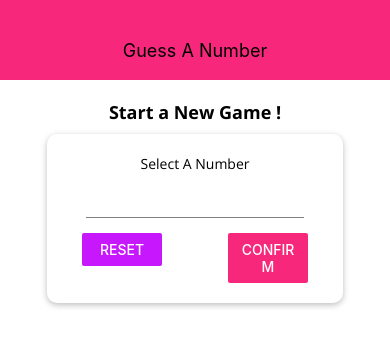
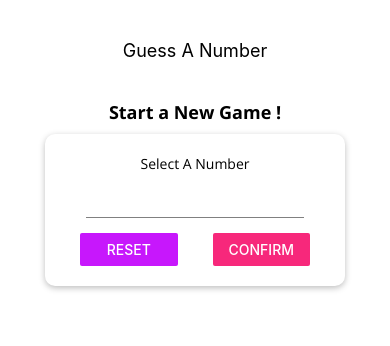
Before and after one commit to abdelaziz123456/guessNumber-reactNative, a React Native app: screen / in a window 390 px wide. Shown: the top 346 px of the page. Built offline with nearby package versions, Linux system fonts and the light colour scheme.

Commit message:
make the app responsive to different screens and orientation

```diff
--- a/app.json
+++ b/app.json
@@ -3,7 +3,7 @@
     "name": "guessNumber-reactNative",
     "slug": "guessNumber-reactNative",
     "version": "1.0.0",
-    "orientation": "portrait",
+    "orientation": "default",
     "icon": "./assets/icon.png",
     "userInterfaceStyle": "light",
     "splash": {
--- a/components/Header.js
+++ b/components/Header.js
@@ -1,5 +1,5 @@
 import React from 'react'
-import { StyleSheet, Text, View } from 'react-native'
+import { StyleSheet, Text, View,Platform } from 'react-native'
 import colors from '../constants/colors'
 export default function Header(props) {
   return (
@@ -15,7 +15,7 @@ header:{
     width:'100%',
     height:80,
     paddingTop:20,
-    backgroundColor:colors.primary,
+    backgroundColor:Platform.OS == '' ?  colors.primary : 'white',
     alignItems:'center',
     justifyContent:'center'
 },
--- a/package.json
+++ b/package.json
@@ -9,12 +9,13 @@
     "web": "expo start --web"
   },
   "dependencies": {
+    "@expo/cli": "^0.3.2",
     "expo": "~46.0.9",
     "expo-app-loading": "~2.1.0",
     "expo-font": "~10.2.0",
     "expo-status-bar": "~1.4.0",
     "react": "18.0.0",
-    "react-native": "0.69.5"
+    "react-native": "0.69.6"
   },
   "devDependencies": {
     "@babel/core": "^7.12.9"
--- a/screens/GameScreen.js
+++ b/screens/GameScreen.js
@@ -7,6 +7,8 @@ import {
   Alert,
   ScrollView,
   FlatList,
+  Dimensions,
+  SafeAreaView
 } from "react-native";
 import Card from "../components/Card";
 import MainButton from "../components/MainButton";
@@ -30,8 +32,20 @@ export default function GameScreen(props) {
   const [pastGuesses, setPastGuesses] = useState([{key:'1',guessValue:initialGuess.toString()}]);
   const currentLow = useRef(1);
   const currentHigh = useRef(100);
+  const [deviceHeight,setDeviceHeight]=useState(Dimensions.get('window').height)
 
   const { userChoice, onGameOver } = props;
+
+
+  useEffect(()=>{
+    const updateLayout=()=>{
+      setDeviceHeight(Dimensions.get('window').height)
+    }
+    Dimensions.addEventListener('change',updateLayout)
+    return ()=>{
+      Dimensions.removeEventListener('change',updateLayout)
+    }
+  })
   useEffect(() => {
     if (currentGuess == props.userChoice) {
       props.onGameOver(pastGuesses.length);
@@ -63,7 +77,13 @@ export default function GameScreen(props) {
 
     setPastGuesses([ ...pastGuesses,{key:(pastGuesses.length+1).toString(),guessValue:nextNum.toString()}]);
   };
+
+
+  if(Dimensions.get('window').height <500){
+
+  console.log('landscape')
   return (
+    <SafeAreaView>
     <View
       style={{
        justifyContent: "center",
@@ -73,15 +93,16 @@ export default function GameScreen(props) {
     >
       <Card style={styles.inputContainer}>
         <Text style={defaultStyles.titleText}>Opponent's Guess</Text>
-        <View style={styles.numContainer}>
-          <Text style={{ textAlign: "center", color: colors.accent }}>
-            {currentGuess}
-          </Text>
-        </View>
+
         <View style={styles.buttonContainer}>
           <MainButton onPress={nextGuessHandler.bind(this, "lower")}>
             <Ionicons name="md-remove" size={24} color="white" />
           </MainButton>
+          <View style={{...styles.numContainer,width:50}}>
+          <Text style={{ textAlign: "center", color: colors.accent,fontSize:20 }}>
+            {currentGuess}
+          </Text>
+        </View>
           <MainButton onPress={nextGuessHandler.bind(this, "greater")}>
             <Ionicons name="md-add" size={24} color="white" />
           </MainButton>
@@ -98,7 +119,45 @@ export default function GameScreen(props) {
 
         )}  />
     </View>
+    </SafeAreaView>
   );
+}else{
+  console.log('portrait')
+  return (<View
+  style={{
+   justifyContent: "center",
+    alignItems: "center",
+    marginVertical: 10,
+  }}
+>
+  <Card style={styles.inputContainer}>
+    <Text style={defaultStyles.titleText}>Opponent's Guess</Text>
+    <View style={styles.numContainer}>
+      <Text style={{ textAlign: "center", color: colors.accent }}>
+        {currentGuess}
+      </Text>
+    </View>
+    <View style={styles.buttonContainer}>
+      <MainButton onPress={nextGuessHandler.bind(this, "lower")}>
+        <Ionicons name="md-remove" size={24} color="white" />
+      </MainButton>
+      <MainButton onPress={nextGuessHandler.bind(this, "greater")}>
+        <Ionicons name="md-add" size={24} color="white" />
+      </MainButton>
+    </View>
+  </Card>
+
+
+  <FlatList contentContainerStyle={{alignItems:"center",paddingBottom:150}} data={pastGuesses} renderItem={({item})=>(
+      <View key={item.key} style={styles.listItem}>
+        <BodyText>#{item.key}</BodyText>
+        <BodyText>{item.guessValue}</BodyText>
+      </View>
+
+
+    )}  />
+</View>)
+}
 }
 
 let styles = StyleSheet.create({
@@ -112,8 +171,10 @@ let styles = StyleSheet.create({
   buttonContainer: {
     flexDirection: "row",
     width: "100%",
+    alignItems:'center',
     justifyContent: "space-between",
     paddingHorizontal: 15,
+    marginTop:Dimensions.get('window').height >580 ? 20 :5
   },
   inputContainer: {
     width: 300,
@@ -128,6 +189,6 @@ let styles = StyleSheet.create({
     marginVertical:10,
     backgroundColor:'white',
     justifyContent:'space-around',
-    width:'60%'
+    width:Dimensions.get('window').width>350 ? '60%' : '80%'
   }
 });
--- a/screens/GameoverScreen.js
+++ b/screens/GameoverScreen.js
@@ -1,13 +1,22 @@
-import { View, Text, StyleSheet, Button, Image } from "react-native";
+import { View, Text, StyleSheet, Button, Image, Dimensions, ScrollView,SafeAreaView } from "react-native";
 
-import React from "react";
+import React,{useState} from "react";
 import BodyText from "../components/BodyText";
 import TitleText from "../components/TitleText";
 import colors from "../constants/colors";
 import MainButton from "../components/MainButton";
 
 export default function GameoverScreen(props) {
+
+  const [deviceWidth,setDeviceWidth]=useState(Dimensions.get('window').width)
+const setLayout=()=>{
+  setDeviceWidth(Dimensions.get('window').width);
+
+}
+  Dimensions.addEventListener('change',setLayout)
   return (
+    <SafeAreaView>
+    <ScrollView>
     <View style={styles.screen}>
       <TitleText>The Game is over</TitleText>
       <Image
@@ -25,6 +34,8 @@ export default function GameoverScreen(props) {
 
       <MainButton onPress={props.onRestart} >New Game</MainButton>
     </View>
+    </ScrollView>
+    </SafeAreaView>
   );
 }
 
@@ -33,11 +44,12 @@ const styles = StyleSheet.create({
     flex: 1,
     justifyContent: "center",
     alignItems: "center",
+    paddingVertical:10
   },
   image: {
-    width: "80%",
-    height: 300,
-    borderRadius: 200,
+    width: Dimensions.get('window').width * .7,
+    height: Dimensions.get('window').width * .7,
+    borderRadius: Dimensions.get('window').width * .7/2,
     marginBottom: 20,
   },
   resultText: {
--- a/screens/StartGameScreen.js
+++ b/screens/StartGameScreen.js
@@ -1,4 +1,4 @@
-import React, { useState } from "react";
+import React, { useEffect, useState } from "react";
 import {
   StyleSheet,
   View,
@@ -8,6 +8,10 @@ import {
   TouchableWithoutFeedback,
   Keyboard,
   Alert,
+  Dimensions,
+  ScrollView,
+  KeyboardAvoidingView,
+  SafeAreaView
 } from "react-native";
 import BodyText from "../components/BodyText";
 import Card from "../components/Card";
@@ -20,6 +24,17 @@ export default function StartGameScreen(props) {
   const [enteredValue, setEnteredValue] = useState("");
   const [confirmed, setConfirmed] = useState(false);
   const [selectedNum, setSelectedNumber] = useState();
+
+  const [buttonWidth,setButtonWidth]=useState(Dimensions.get('window').width/4);
+
+  const updateLayout=()=>{
+
+   setButtonWidth(Dimensions.get('window').width/4);
+
+  }
+
+
+  Dimensions.addEventListener('change',updateLayout)
   function inputHandler(inputText) {
     setEnteredValue(inputText.replace(/[^0-9]/g, ""));
   }
@@ -43,6 +58,9 @@ export default function StartGameScreen(props) {
     Keyboard.dismiss()
   }
   return (
+    <SafeAreaView>
+    <ScrollView>
+      <KeyboardAvoidingView behavior="padding" keyboardVerticalOffset={20}>
     <TouchableWithoutFeedback
       onPress={() => {
         Keyboard.dismiss();
@@ -64,14 +82,14 @@ export default function StartGameScreen(props) {
             onChangeText={inputHandler}
           />
           <View style={styles.buttonContainer}>
-            <View style={styles.button}>
+            <View style={{minWidth:buttonWidth}}>
               <Button
                 title="Reset"
                 onPress={resetInput}
                 color={colors.accent}
               />
             </View>
-            <View style={styles.button}>
+            <View style={{minWidth:buttonWidth}}>
               <Button
                 title="Confirm"
                 onPress={confirmInput}
@@ -101,6 +119,9 @@ export default function StartGameScreen(props) {
         )}
       </View>
     </TouchableWithoutFeedback>
+    </KeyboardAvoidingView>
+    </ScrollView>
+    </SafeAreaView>
   );
 }
 
@@ -118,13 +139,12 @@ const styles = StyleSheet.create({
     paddingHorizontal: 15,
   },
   inputContainer: {
-    width: 300,
-    maxWidth: "80%",
+    minWidth: 300,
+    width: "80%",
+    maxWidth:'95%',
     alignItems: "center",
   },
-  button: {
-    width: 80,
-  },
+
   input: {
     textAlign: "center",
   },
```
Also changed, not shown: 2 other files (tests, documents, lock files or other folders).
